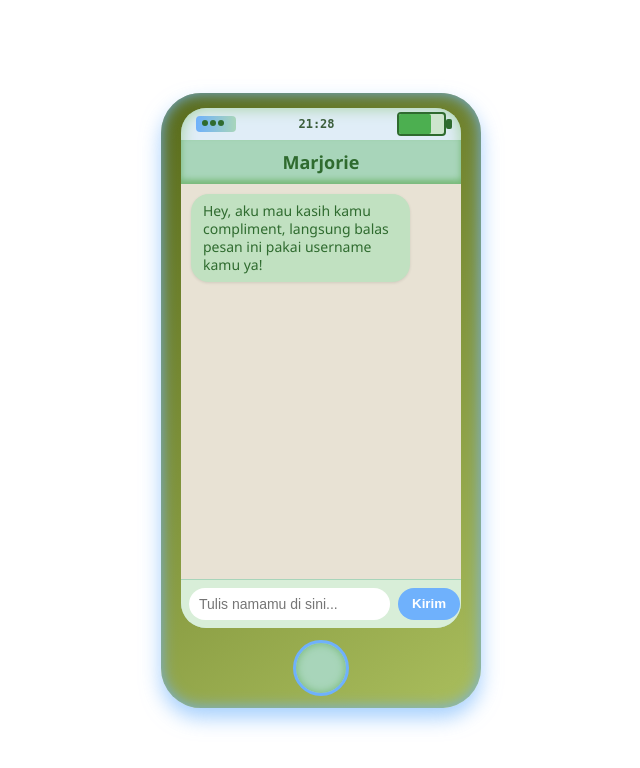
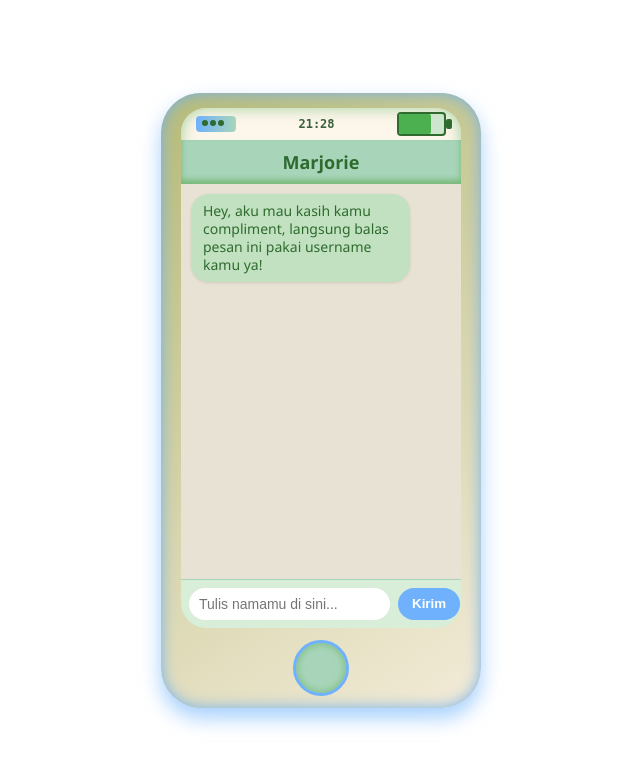
Before and after one commit to 307temporaryredirect/compliments, a Flask app: page / in a window 1280 px wide. Shown: the top 768 px of the page, without its empty margins (319-959 px from the left). Run offline with Flask 3, Linux system fonts and the light colour scheme.

Commit message:
Update style.css

```diff
--- a/static/css/style.css
+++ b/static/css/style.css
@@ -9,7 +9,7 @@ body {
 }
 
 .phone-frame {
-  background: linear-gradient(145deg, #596b1b, #aabe5d);
+  background: linear-gradient(145deg, #b6bb79, #f3ebd8);
   border-radius: 40px;
   width: 320px;
   height: 565px;
@@ -22,7 +22,7 @@ body {
 }
 
 .phone-screen {
-  background-color: #e0edf7;
+  background-color: #fdf6eb;
   width: 280px;
   height: 520px;
   border-radius: 25px;
```
